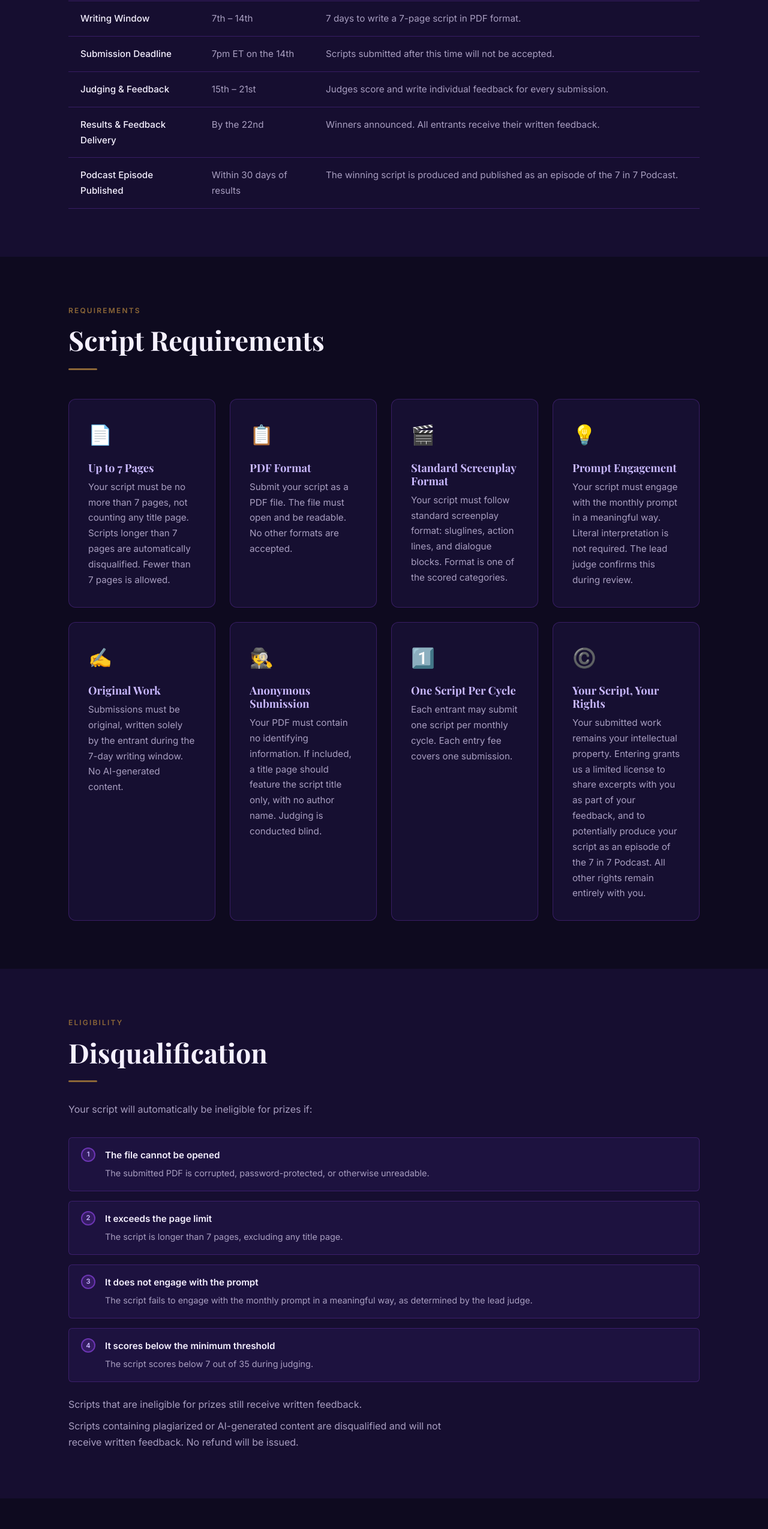
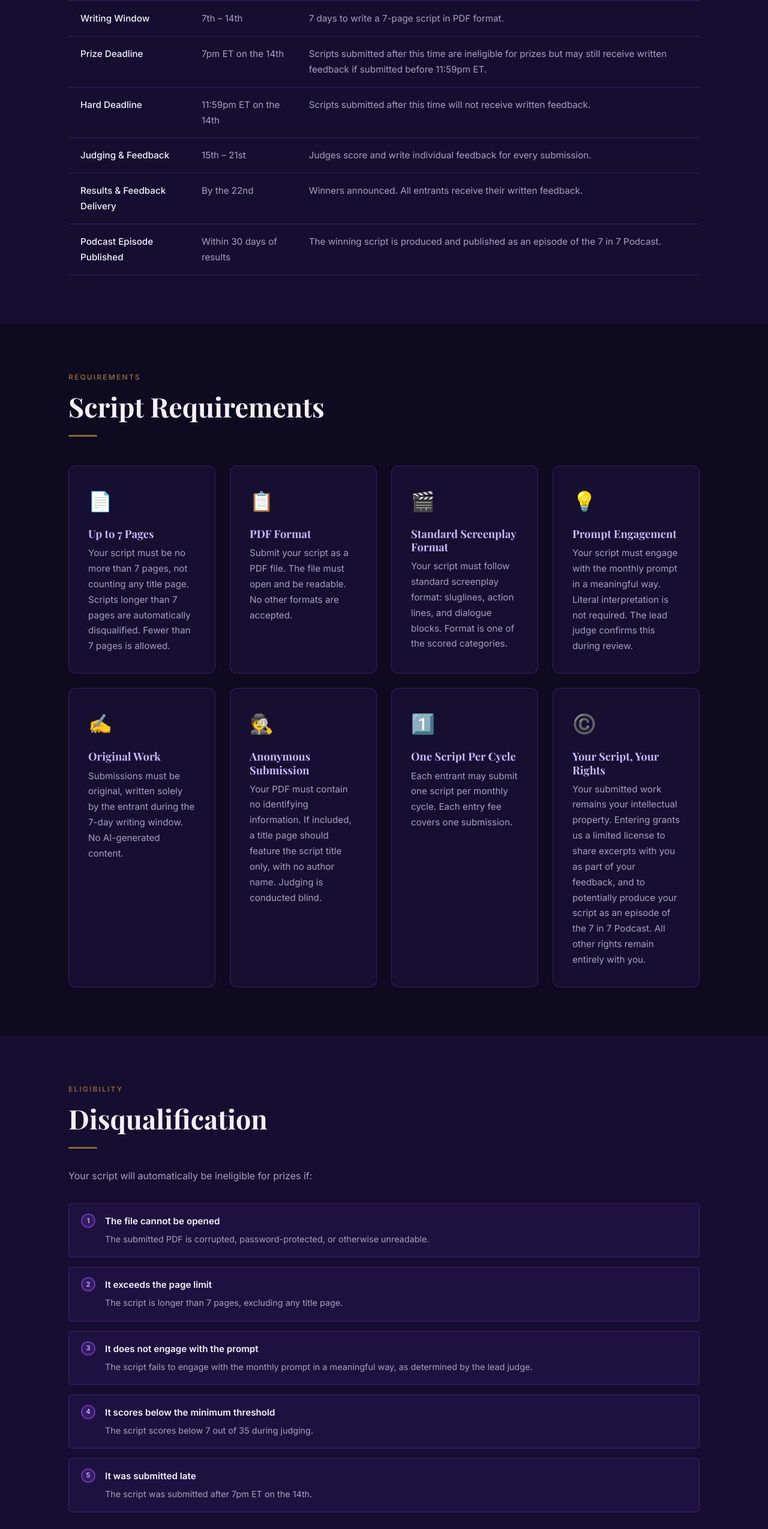
Before and after one commit to salimahi/7in7, a plain HTML site: page rules.html in a window 1280 px wide. Shown: the part 848-3397 px from the top of the page at 60% size. Drawn offline with nearby package versions, Linux system fonts and the light colour scheme; a web font is replaced by a local one.

Commit message:
Add two-tier late submission policy to rules, terms, and FAQ
Scripts submitted after 7pm ET on the 14th are disqualified from prizes but still receive feedback. Scripts submitted after 11:59pm ET on the 14th receive no feedback and no refund.

Co-Authored-By: Claude Sonnet 4.6 <noreply@anthropic.com>

```diff
--- a/rules.html
+++ b/rules.html
@@ -70,9 +70,14 @@
               <td>7 days to write a 7-page script in PDF format.</td>
             </tr>
             <tr>
-              <td>Submission Deadline</td>
+              <td>Prize Deadline</td>
               <td>7pm ET on the 14th</td>
-              <td>Scripts submitted after this time will not be accepted.</td>
+              <td>Scripts submitted after this time are ineligible for prizes but may still receive written feedback if submitted before 11:59pm ET.</td>
+            </tr>
+            <tr>
+              <td>Hard Deadline</td>
+              <td>11:59pm ET on the 14th</td>
+              <td>Scripts submitted after this time will not receive written feedback.</td>
             </tr>
             <tr>
               <td>Judging &amp; Feedback</td>
@@ -184,12 +189,19 @@
             <span>The script scores below 7 out of 35 during judging.</span>
           </div>
         </div>
+        <div class="gate-item">
+          <div class="gate-check">5</div>
+          <div class="gate-item-body">
+            <strong>It was submitted late</strong>
+            <span>The script was submitted after 7pm ET on the 14th.</span>
+          </div>
+        </div>
       </div>
       <p style="color: var(--text-muted); max-width: 640px; margin-top: 1.5rem; margin-bottom: 0.5rem;">
-        Scripts that are ineligible for prizes still receive written feedback.
+        Scripts that are ineligible for prizes still receive written feedback, unless submitted after 11:59pm ET on the 14th.
       </p>
       <p style="color: var(--text-muted); max-width: 640px; margin-top: 0;">
-        Scripts containing plagiarized or AI-generated content are disqualified and will not receive written feedback. No refund will be issued.
+        Scripts submitted after 11:59pm ET on the 14th, or containing plagiarized or AI-generated content, are disqualified and will not receive written feedback. No refund will be issued.
       </p>
     </div>
   </section>
```
Also changed, not shown: faq.html (+9 -1 lines), terms.html (+2 -1 lines).
